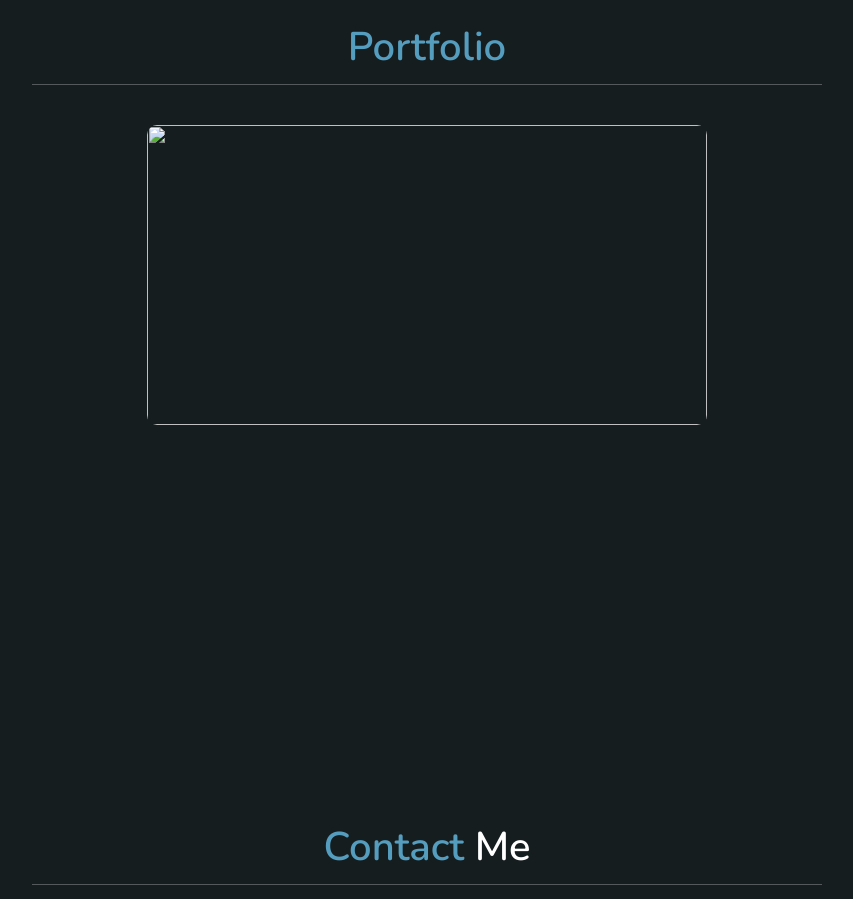
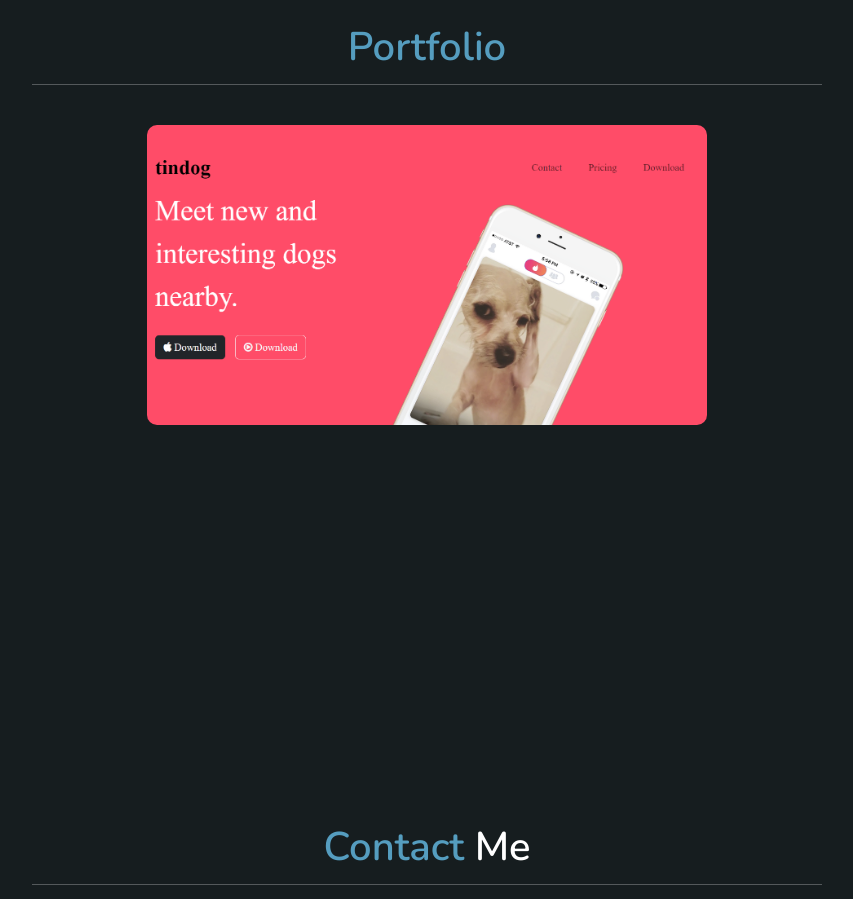
Before and after one commit to nageshwar19/portfolio, a plain HTML site: page index.html in a window 1280 px wide. Shown: the part 2400-3299 px from the top of the page, without its empty margins (388-1241 px from the left). Drawn offline with nearby package versions, Linux system fonts and the light colour scheme; the site is published under a folder, as on GitHub Pages, so addresses that start at the root find nothing.

Commit message:
Update index.html

```diff
--- a/index.html
+++ b/index.html
@@ -139,7 +139,7 @@
     <h1 class="heading"><span>portfolio</span></h1>
     <div class="box-container">
         <div class="box">
-            <img src="/tindog.png" alt="">
+            <img src="tindog.png" alt="">
         </div>
 
     </div>
```
